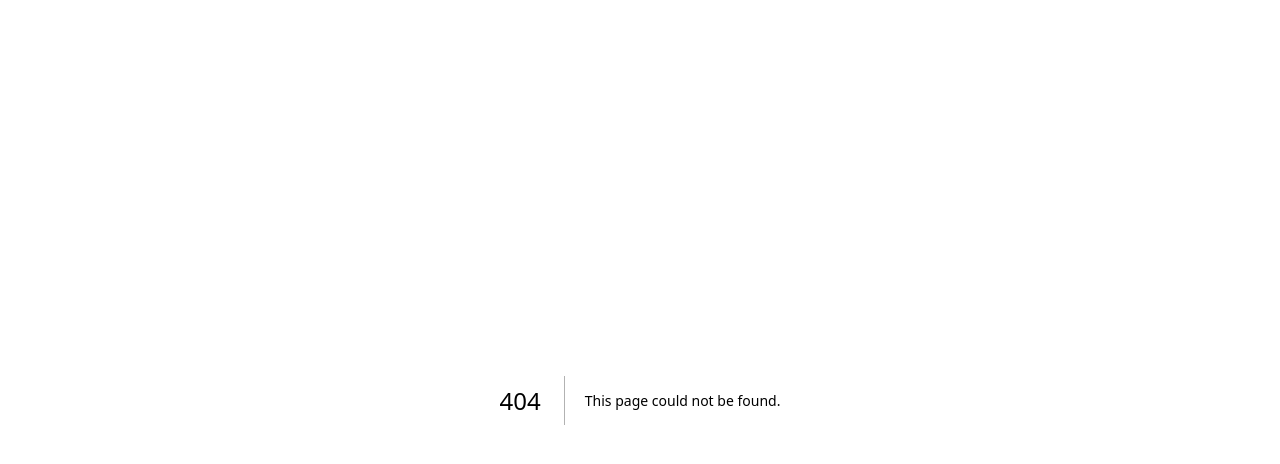
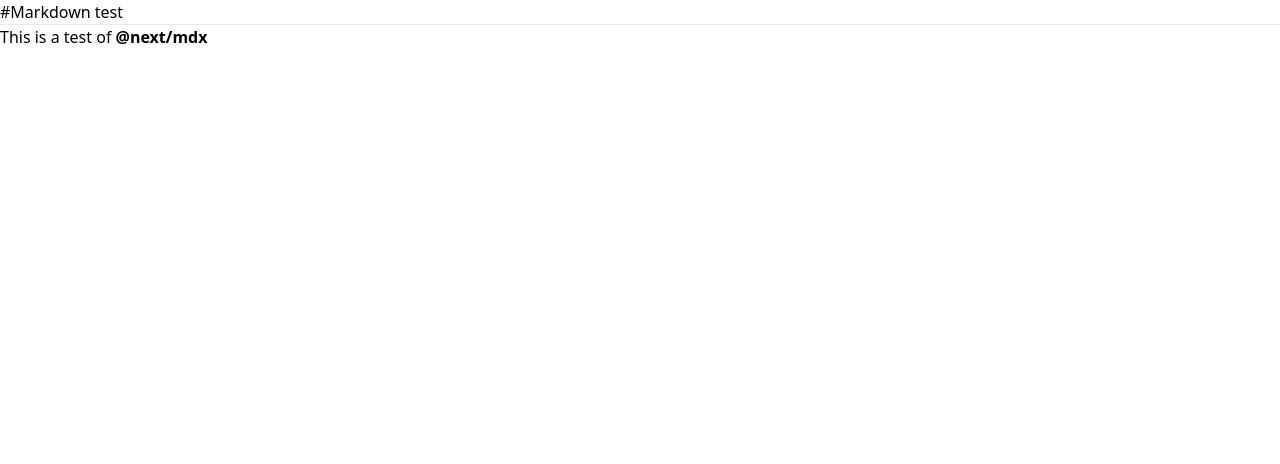
Before and after one commit to nagillimnayr/astronomia-nova, a Next.js app: page /markdown in a window 1280 px wide. Before the commit this address had no page. Shown: the top 464 px of the page. Built offline with nearby package versions, Linux system fonts and the light colour scheme.

Commit message:
feat: add text to markdown page

```diff
--- /dev/null
+++ b/src/pages/markdown.mdx
@@ -0,0 +1,5 @@
+#Markdown test
+
+---
+
+This is a test of **\@next/mdx**
```
